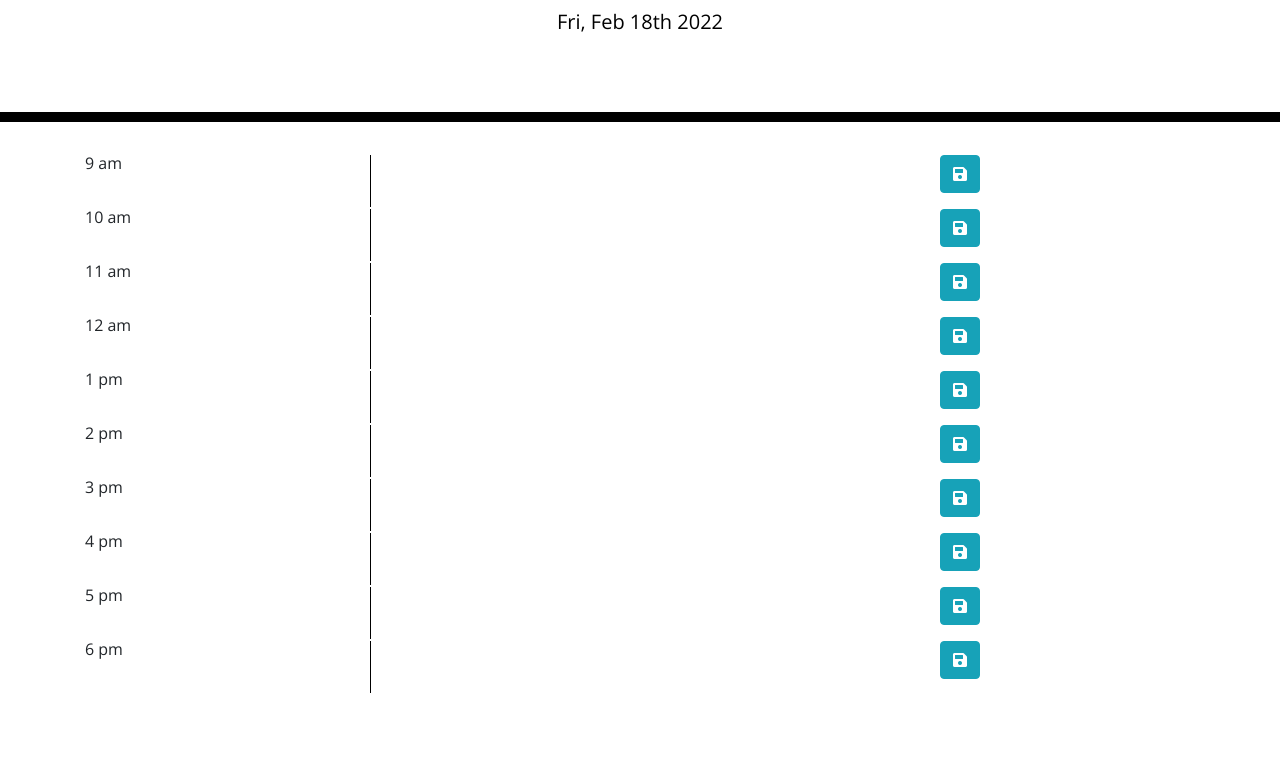
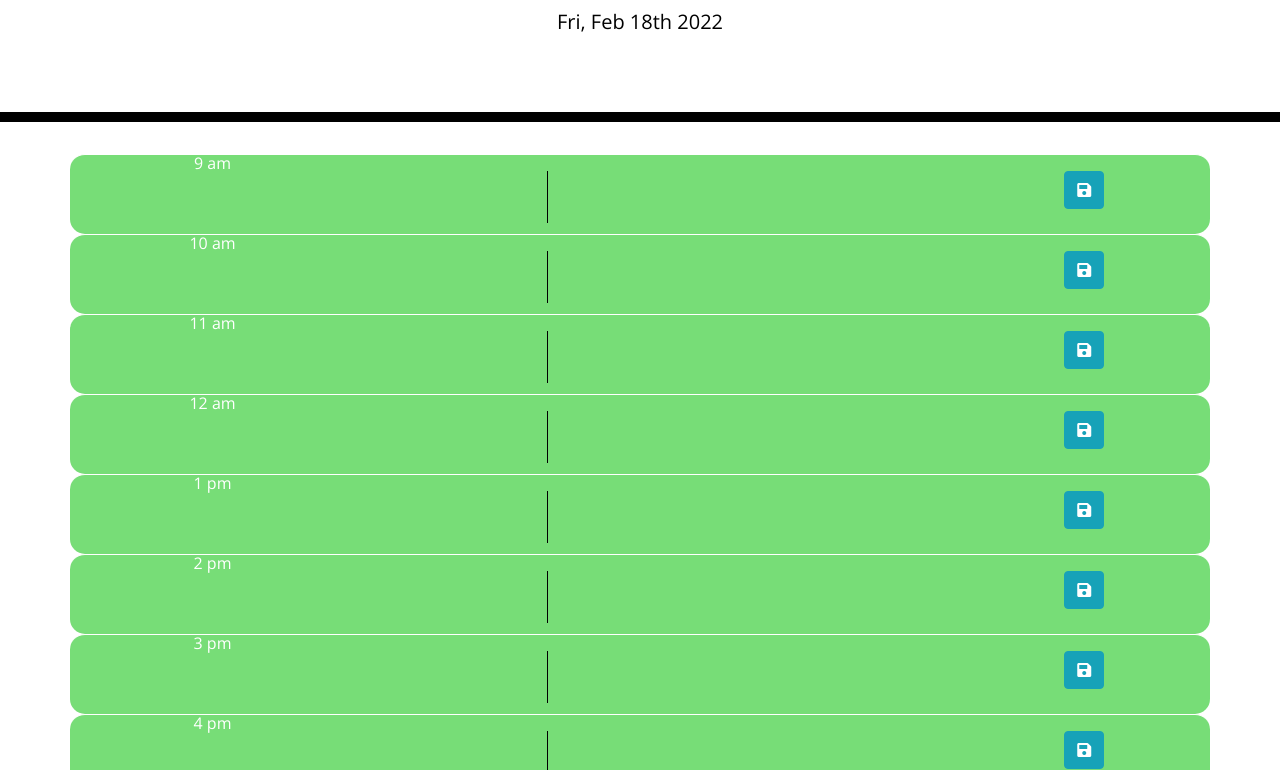
Before and after one commit to emilyshurtz94/homework-5, a plain HTML site: page index.html in a window 1280 px wide. Shown: the part 182-952 px from the top of the page. Before the commit the page ends 877 px from the top, so only its background shows below. Drawn offline with nearby package versions, Linux system fonts and the light colour scheme.

Commit message:
fixed bugs

```diff
--- a/index.html
+++ b/index.html
@@ -20,52 +20,111 @@
     <p id="currentDay" class="lead"></p>
   </header>
 
-  <div class="container" id="timeblock">
-    <div class="row">
-      <div class="col-3 row-2" id="hour-09">9 am</div>
-      <div class="col-6"><textarea name="message" row=2></textarea></div>
-      <div class="col-3"><button type="button" class="btn btn-info"><i class="fas fa-save"></i></button></div>
-
-      <div class="col-3 row-2" id="hour-10">10 am</div>
-      <div class="col-6"><textarea name="message" row=2></textarea></div>
-      <div class="col-3"><button type="button" class="btn btn-info"><i class="fas fa-save"></i></button></div>
-
-      <div class="col-3 row-2" id="hour-11">11 am</div>
-      <div class="col-6"><textarea name="message" row=2></textarea></div>
-      <div class="col-3"><button type="button" class="btn btn-info"><i class="fas fa-save"></i></button></div>
-
-      <div class="col-3 row-2" id="hour-12">12 am</div>
-      <div class="col-6"><textarea name="message" row=2></textarea></div>
-      <div class="col-3"><button type="button" class="btn btn-info"><i class="fas fa-save"></i></button></div>
-
-      <div class="col-3 row-2" id="hour-13">1 pm</div>
-      <div class="col-6"><textarea name="message" row=2></textarea></div>
-      <div class="col-3"><button type="button" class="btn btn-info"><i class="fas fa-save"></i></button></div>
-
-      <div class="col-3 row-2" id="hour-14">2 pm</div>
-      <div class="col-6"><textarea name="message" row=2></textarea></div>
-      <div class="col-3"><button type="button" class="btn btn-info"><i class="fas fa-save"></i></button></div>
-
-      <div class="col-3 row-2" id="hour-15">3 pm</div>
-      <div class="col-6"><textarea name="message" row=2></textarea></div>
-      <div class="col-3"><button type="button" class="btn btn-info"><i class="fas fa-save"></i></button></div>
-
-      <div class="col-3 row-2" id="hour-16">4 pm</div>
-      <div class="col-6"><textarea name="message" row=2></textarea></div>
-      <div class="col-3"><button type="button" class="btn btn-info"><i class="fas fa-save"></i></button></div>
-
-      <div class="col-3 row-2" id="hour-17">5 pm</div>
-      <div class="col-6"><textarea name="message" row=2></textarea></div>
-      <div class="col-3"><button type="button" class="btn btn-info"><i class="fas fa-save"></i></button></div>
-
-      <div class="col-3 row-2" id="hour-18">6 pm</div>
-      <div class="col-6"><textarea name="message" row=2></textarea></div>
-      <div class="col-3"><button type="button" class="btn btn-info"><i class="fas fa-save"></i></button></div>
+  <div class="container">
+    <div class="row time-block" id="9">
+      <div class="col-3" id="hour-09">9 am</div>
+      <div class="col-6">
+        <textarea name="message"></textarea>
+      </div>
+      <div class="col-3">
+        <button type="button" class="btn btn-info"><i class="fas fa-save"></i></button>
+      </div>
     </div>
 
+    <div class="row time-block" id="10">
+      <div class="col-3 " id="hour-10">10 am</div>
+      <div class="col-6">
+        <textarea name="message"></textarea>
+      </div>
+      <div class="col-3">
+        <button type="button" class="btn btn-info"><i class="fas fa-save"></i></button>
+      </div>
+    </div>
+
+    <div class="row time-block" id="11">
+      <div class="col-3" id="hour-11">11 am</div>
+      <div class="col-6">
+        <textarea name="message"></textarea>
+      </div>
+      <div class="col-3">
+        <button type="button" class="btn btn-info"><i class="fas fa-save"></i></button>
+      </div>
+    </div>
+
+    <div class="row time-block" id="12">
+      <div class="col-3" id="hour-12">12 am</div>
+      <div class="col-6">
+        <textarea name="message"></textarea>
+      </div>
+      <div class="col-3">
+        <button type="button" class="btn btn-info"><i class="fas fa-save"></i></button>
+      </div>
+    </div>
+
+    <div class="row time-block" id="13">
+      <div class="col-3" id="hour-13">1 pm</div>
+      <div class="col-6">
+        <textarea name="message"></textarea>
+      </div>
+      <div class="col-3">
+        <button type="button" class="btn btn-info"><i class="fas fa-save"></i></button>
+      </div>
+    </div>
+
+    <div class="row time-block" id="14">
+      <div class="col-3" id="hour-14">2 pm</div>
+      <div class="col-6">
+        <textarea name="message"></textarea>
+      </div>
+      <div class="col-3">
+        <button type="button" class="btn btn-info"><i class="fas fa-save"></i></button>
+      </div>
+    </div>
+
+    <div class="row time-block" id="15">
+      <div class="col-3" id="hour-15">3 pm</div>
+      <div class="col-6">
+        <textarea name="message"></textarea>
+      </div>
+      <div class="col-3">
+        <button type="button" class="btn btn-info"><i class="fas fa-save"></i></button>
+      </div>
+    </div>
+
+    <div class="row time-block" id="16">
+      <div class="col-3" id="hour-16">4 pm</div>
+      <div class="col-6">
+        <textarea name="message"></textarea>
+      </div>
+      <div class="col-3">
+        <button type="button" class="btn btn-info"><i class="fas fa-save"></i></button>
+      </div>
+    </div>
+
+    <div class="row time-block" id="17">
+      <div class="col-3" id="hour-17">5 pm</div>
+      <div class="col-6">
+        <textarea name="message"></textarea>
+      </div>
+      <div class="col-3">
+        <button type="button" class="btn btn-info"><i class="fas fa-save"></i></button>
+      </div>
+    </div>
+
+    <div class="row time-block" id="18">
+      <div class="col-3" id="hour-18">6 pm</div>
+      <div class="col-6">
+        <textarea name="message"></textarea>
+      </div>
+      <div class="col-3">
+        <button type="button" class="btn btn-info"><i class="fas fa-save"></i></button>
+      </div>
+    </div>
   </div>
+
+
   <!-- Time blocks go here -->
-  </div>
+
   <script src="https://code.jquery.com/jquery-3.6.0.min.js"></script>
   <script src="https://cdnjs.cloudflare.com/ajax/libs/jquery/3.2.1/jquery.min.js"></script>
   <script src="https://cdnjs.cloudflare.com/ajax/libs/moment.js/2.24.0/moment.min.js"></script>
--- a/script.js
+++ b/script.js
@@ -8,17 +8,20 @@ var leadEl=document.querySelector('lead');
 var now = moment().format("ddd, MMM Do YYYY");
 $("#currentDay").text(now);
 
-var currentTime= moment().format("h:mm")
-var block=document.querySelectorAll('#hour')
+var currentTime= moment().hours()
+$(".time-block").each(function(){
+    var block=parseInt($(this).attr('id'))
+    console.log(block)
+    console.log(currentTime)
+    if (block<currentTime){
+        $(this).addClass("past")
+    }else if (block===currentTime) {
+        $(this).addClass("present");
+    }else{
+        $(this).addClass("future");
+    };
 
-if (block<currentTime){
-$(".container").addClass(".past")
-}else if (block=currentTime) {
-    $(".container").addClass(".present");
-}else {block>currentTime,
-    $(".container").addClass(".future");
-};
-
+})
 
 // save button-- save in local storage
 function saveData(){
@@ -31,13 +34,13 @@ function saveData(){
 
 //  refresh-saved-- items shown
 
-$("#hour-09").val(localStorage.getItem("#hour-09"));
-$("#hour-10").val(localStorage.getItem("#hour-10"));
-$("#hour-11").val(localStorage.getItem("#hour-11"));
-$("#hour-12").val(localStorage.getItem("#hour-12"));
-$("#hour-13").val(localStorage.getItem("#hour-13"));
-$("#hour-14").val(localStorage.getItem("#hour-14"));
-$("#hour-15").val(localStorage.getItem("#hour-15"));
-$("#hour-16").val(localStorage.getItem("#hour-16"));
-$("#hour-17").val(localStorage.getItem("#hour-17"));
-$("#hour-18").val(localStorage.getItem("#hour-18"));
+$("#hour-09").siblings(".col-6").children().val(localStorage.getItem("hour-09"));
+$("#hour-10").siblings(".col-6").children().val(localStorage.getItem("hour-10"));
+$("#hour-11").siblings(".col-6").children().val(localStorage.getItem("hour-11"));
+$("#hour-12").siblings(".col-6").children().val(localStorage.getItem("hour-12"));
+$("#hour-13").siblings(".col-6").children().val(localStorage.getItem("hour-13"));
+$("#hour-14").siblings(".col-6").children().val(localStorage.getItem("hour-14"));
+$("#hour-15").siblings(".col-6").children().val(localStorage.getItem("hour-15"));
+$("#hour-16").siblings(".col-6").children().val(localStorage.getItem("hour-16"));
+$("#hour-17").siblings(".col-6").children().val(localStorage.getItem("hour-17"));
+$("#hour-18").siblings(".col-6").children().val(localStorage.getItem("hour-18"));
--- a/style.css
+++ b/style.css
@@ -43,7 +43,7 @@ textarea {
 }
 
 .past {
-  background-color: #d3d3d3;
+  background-color: grey;
   color: white;
 }
 
```
Also changed, not shown: 1 other file.
